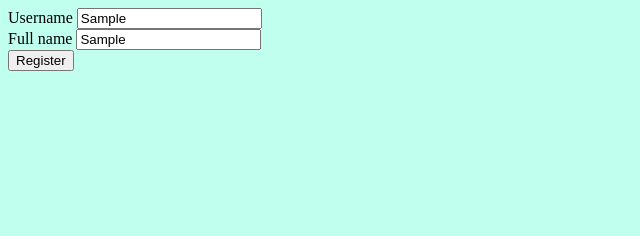
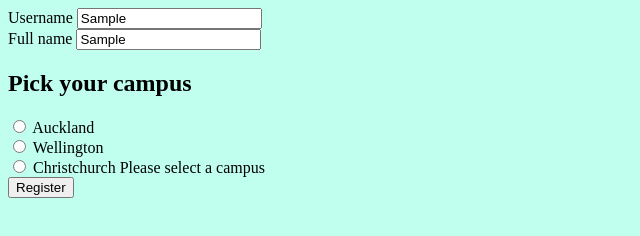
Before and after one commit to hyojinaaa/validation, a plain HTML site: page index.html in a window 1280 px wide. Both pictures are taken after typing "Sample", "Sample" into the empty fields and a click on the input "Register". Shown: the whole page, without its empty margins (0-640 px from the left). Drawn offline with Linux system fonts and the light colour scheme.

Commit message:
Create a pattern javaScript

```diff
--- a/index.html
+++ b/index.html
@@ -22,13 +22,31 @@
 				<label for="full-name">Full name</label>
 				<input type="text" id="full-name">
 				<span id="full-name-message"></span>
+			</div>
 
+			<h2> Pick your campus </h2>
+
+			<div>
+				<input type="radio" name="campus" id="auckland">
+				<label for="auckland">Auckland</label>
+			</div>
+
+			<div>
+				<input type="radio" name="campus" id="wellington">
+				<label for="wellington">Wellington</label>
+			</div>
+
+			<div>
+				<input type="radio" name="campus" id="christchurch">
+				<label for="christchurch">Christchurch</label>
+				<span id="campus-message"></span>
 			</div>
 
 
 				<input type="submit" value="Register">
 		</form>
 
+		<script src="js/patterns.js"></script>
 		<script src="js/validation.js"></script>
 	</body>
 </html>
--- /dev/null
+++ b/js/patterns.js
@@ -0,0 +1,3 @@
+// Patterns to use in validation
+	var usernamePattern = new RegExp("^[a-zA-Z0-9.\-_]{3,20}$");
+	var namePattern = new RegExp("^[a-zA-Z' .-]{1,30}$");
--- a/js/validation.js
+++ b/js/validation.js
@@ -6,15 +6,18 @@ var registrationForm = document.querySelector('#registration');
 // Wait for the user to submit the form
 registrationForm.onsubmit = function(event) {
 
-	// Patterns to use in validation
-	var usernamePattern = new RegExp("^[a-zA-Z0-9.\-_]{3,20}$");
-	var namePattern = new RegExp("^[a-zA-Z' .-]{1,30}$");
+	// Count how many errors there are
+	var totalErrors = 0;
+
+
 
 	// Get references to the input fields
 	var usernameInput = document.querySelector('#username');
 	var usernameMessage = document.querySelector("#username-message");
 	var nameInput = document.querySelector("#full-name");
 	var nameMessage = document.querySelector("#full-name-message");
+	var campusMessage = document.querySelector("#campus-message");
+	var campusOptions = document.querySelectorAll("[name=campus]");
 
 	//Check the name
 	if( namePattern.test(nameInput.value)) {
@@ -25,6 +28,7 @@ registrationForm.onsubmit = function(event) {
 		// Name is invalid
 		console.log("Name is invalid");
 		nameMessage.innerHTML = "Name is invalid"
+		totalErrors++;
 	}
 
 	//Check the username
@@ -36,8 +40,34 @@ registrationForm.onsubmit = function(event) {
 		// Username is invalid
 		console.log("Username is invalid");
 		usernameMessage.innerHTML = "Username is invalid"
+		totalErrors++;
 	}
 
-	// Stop the form from submitting
-	event.preventDefault();
+	// Loop over all the campus options
+	var campusIsSelected = false;
+
+	for(var i=0; i<campusOptions.length; i++) {
+
+		// Check if this campas has been selected
+		if( campusOptions[i].checked ) {
+			campusIsSelected = true;
+		}
+	}
+
+	// If campusIsSelected is still false
+	if( campusIsSelected == false ) {
+		campusMessage.innerHTML = "Please select a campus";
+		totalErrors++;
+	} else {
+		campusMessage.innerHTML = " ";
+	}
+
+	// If the total errors is greater than 0
+	if( totalErrors>0 ) {
+
+		// Stop the form from submitting
+		event.preventDefault();
+	}
+
+
 }
```
